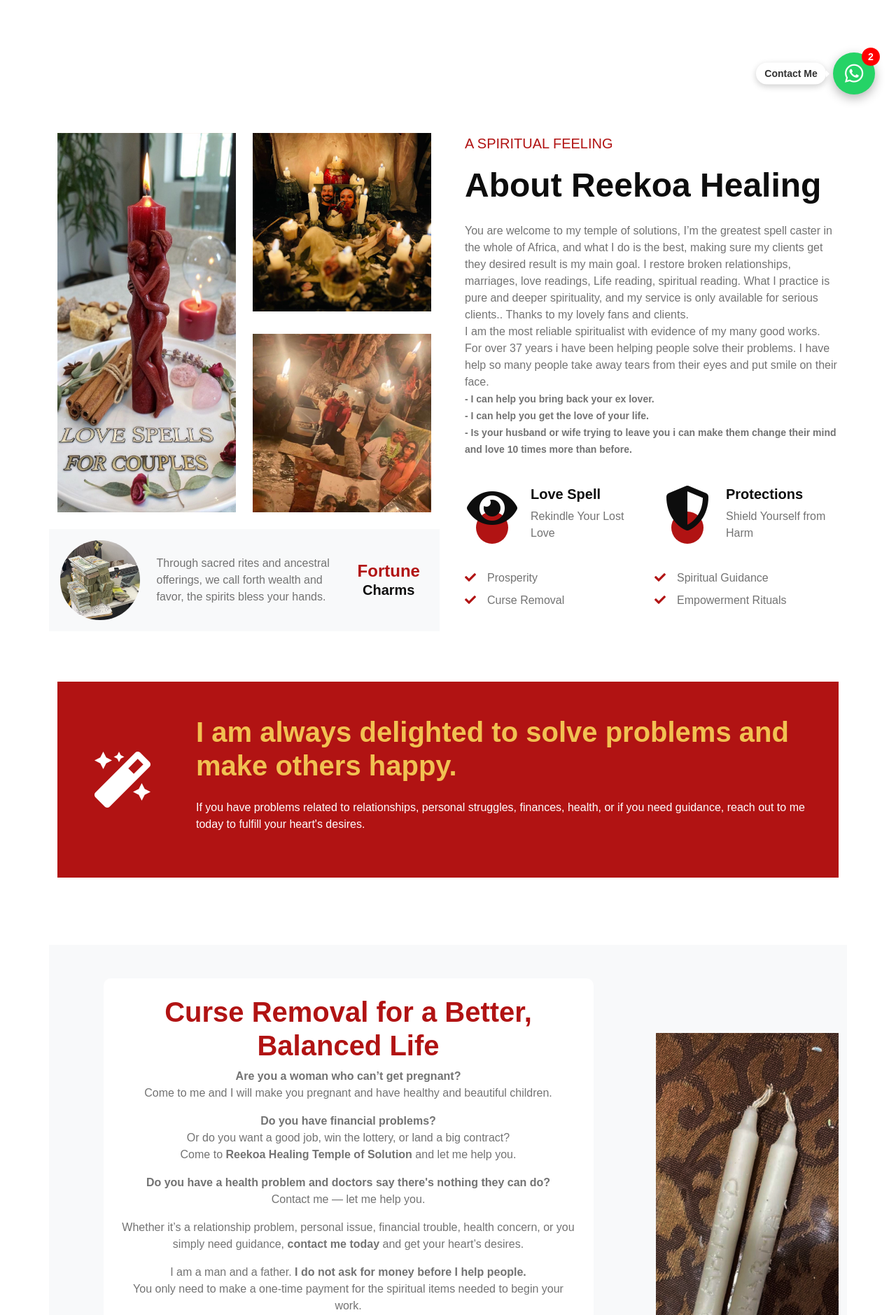
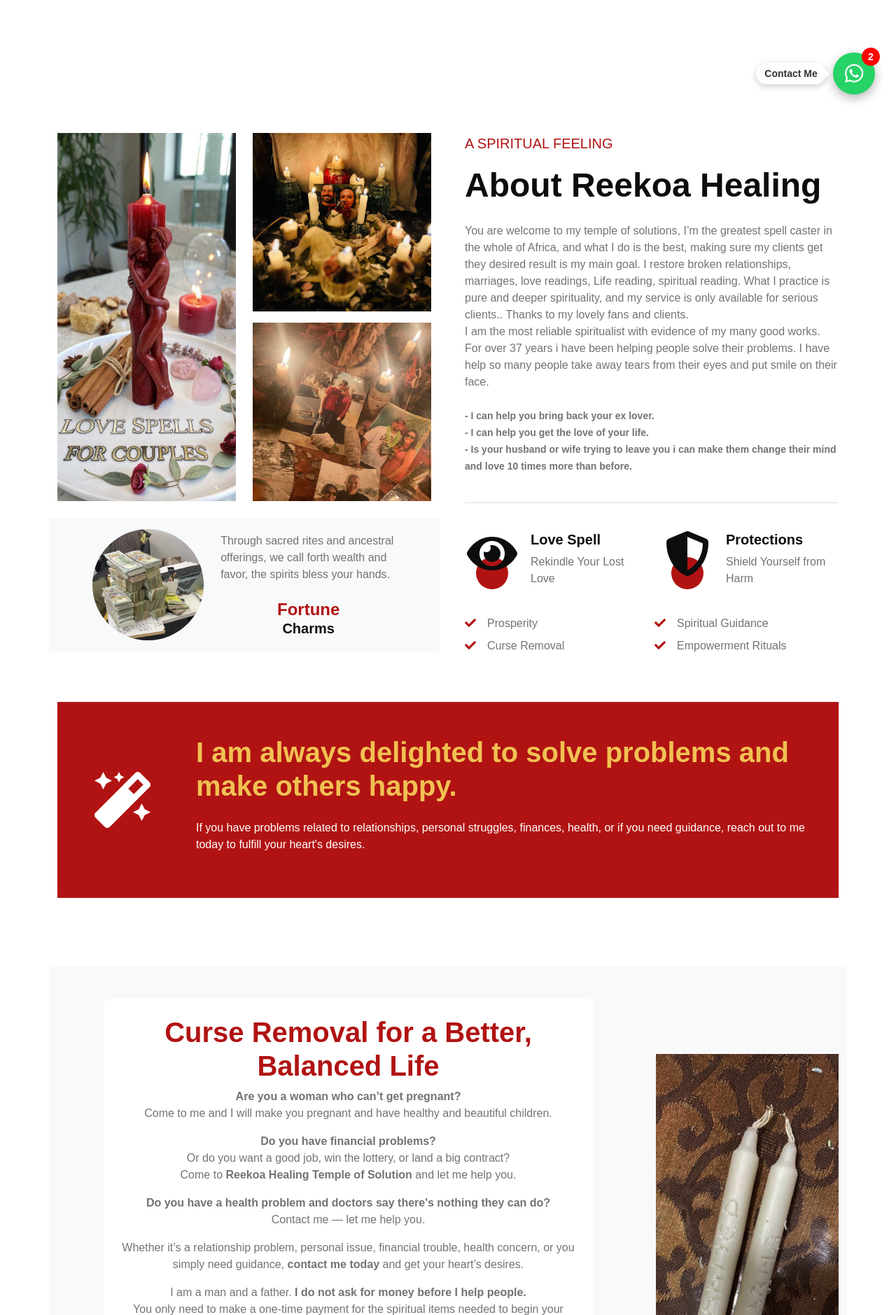
Before and after one commit to FisherNwanne45/shrine, a PHP site: page /hospital_fin/about.php in a window 1280 px wide. Shown: the part 565-2444 px from the top of the page at 70% size. Run offline with PHP 8.4, Linux system fonts and the light colour scheme; some libraries are stand-ins or nearby versions.

Commit message:
fixed about section

```diff
--- a/about.php
+++ b/about.php
@@ -147,27 +147,25 @@
             <div class="container py-5">
                 <div class="row g-5 mb-5">
                     <div class="col-xl-6">
-                        <div class="row g-4">
-                            <div class="col-6">
-                                <img src="img/about-1.jpg" class="img-fluid h-100 wow zoomIn" data-wow-delay="0.1s"
-                                    alt="">
+                        <div class="row g-4 d-flex align-items-stretch">
+                            <div class="col-6 d-flex">
+                                <img src="img/about-1.jpg" class="img-fluid w-100 object-fit-cover wow zoomIn"
+                                    data-wow-delay="0.1s" alt="" style="height: auto;">
                             </div>
-                            <div class="col-6">
-                                <img src="img/about-2.jpg" class="img-fluid pb-3 wow zoomIn" data-wow-delay="0.1s"
-                                    alt="">
-                                <img src="img/about-3.jpg" class="img-fluid pt-3 wow zoomIn" data-wow-delay="0.1s"
+                            <div class="col-6 d-flex flex-column">
+                                <img src="img/about-2.jpg" class="img-fluid wow zoomIn" data-wow-delay="0.1s" alt="">
+                                <img src="img/about-3.jpg" class="img-fluid wow zoomIn mt-3" data-wow-delay="0.1s"
                                     alt="">
                             </div>
                             <div class="bg-light p-3 mb-4">
                                 <div class="row align-items-center justify-content-center">
-                                    <div class="col-3">
+                                    <div class="col-6 col-lg-4">
                                         <img src="img/about-child.jpg" class="img-fluid rounded-circle" alt="">
                                     </div>
-                                    <div class="col-6">
+                                    <div class="col-6 col-lg-6">
                                         <p class="mb-0">Through sacred rites and ancestral offerings, we call forth
-                                            wealth and favor, the spirits bless your hands.</p>
-                                    </div>
-                                    <div class="col-3">
+                                            wealth and favor, the spirits bless your hands.</p><br>
+
                                         <h4 class="mb-0 text-red text-center">Fortune</h4>
                                         <h5 class="mb-0 text-center">Charms</h5>
                                     </div>
@@ -186,7 +184,7 @@
                             <br>
                             I am the most reliable spiritualist with evidence of my many good works. For over 37 years i
                             have been helping people solve their problems. I have help so many people take away tears
-                            from their eyes and put smile on their face.<br>
+                            from their eyes and put smile on their face.<br><br>
 
                             <b><small> - I can help you bring back your ex lover.<br>
 
@@ -197,6 +195,7 @@
                                     times more than before. </small></b>
 
                         </p>
+                        <hr><br>
                         <div class="row g-4 mb-4">
                             <div class="col-md-6">
                                 <div class="ps-3 d-flex align-items-center justify-content-start">
@@ -244,7 +243,7 @@
                                 finances, health, or
                                 if you need guidance, reach out to me today to fulfill your heart's desires.</p>
                         </div>
-                 </div>
+                    </div>
                 </div>
             </div>
         </div>
```
Also changed, not shown: index.php (+13 -14 lines), 1 other file.
